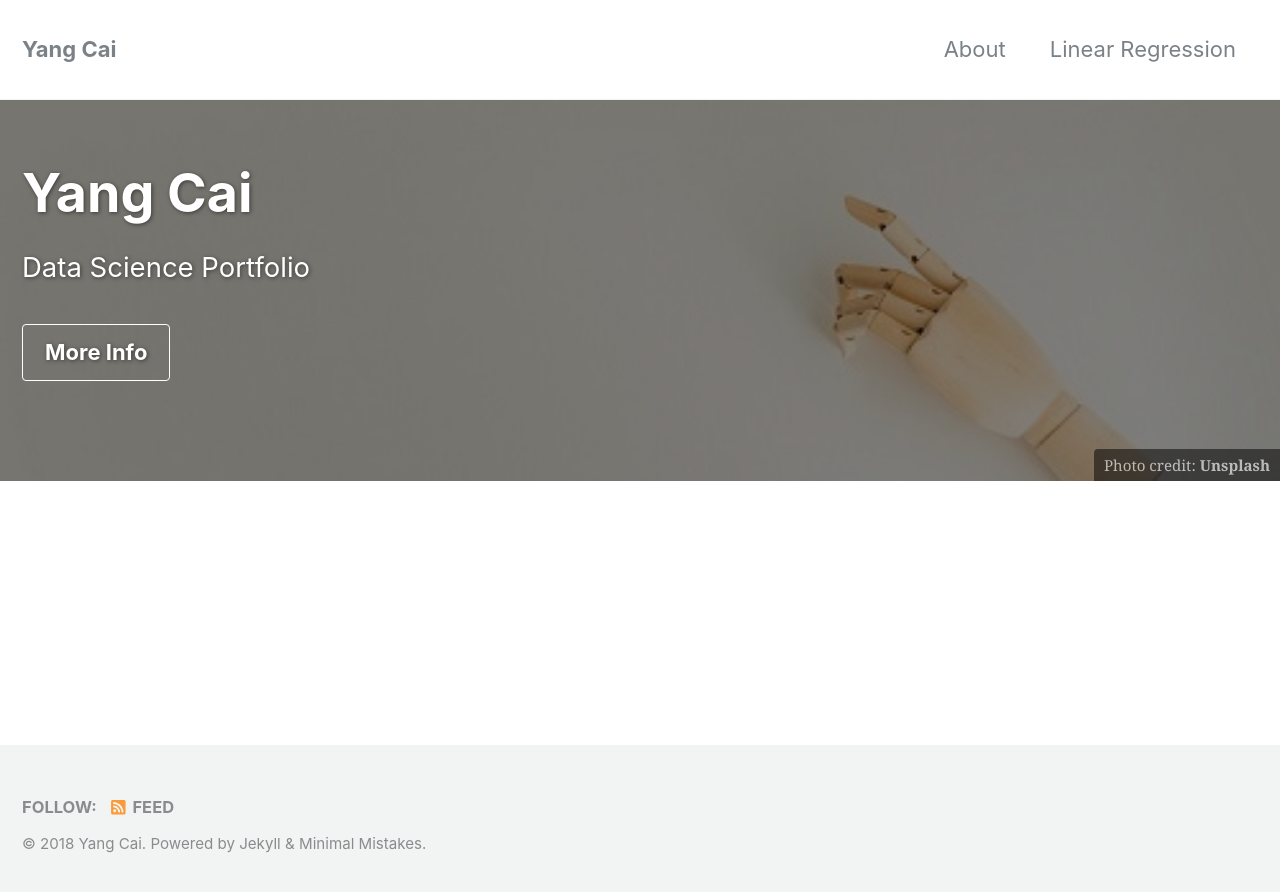
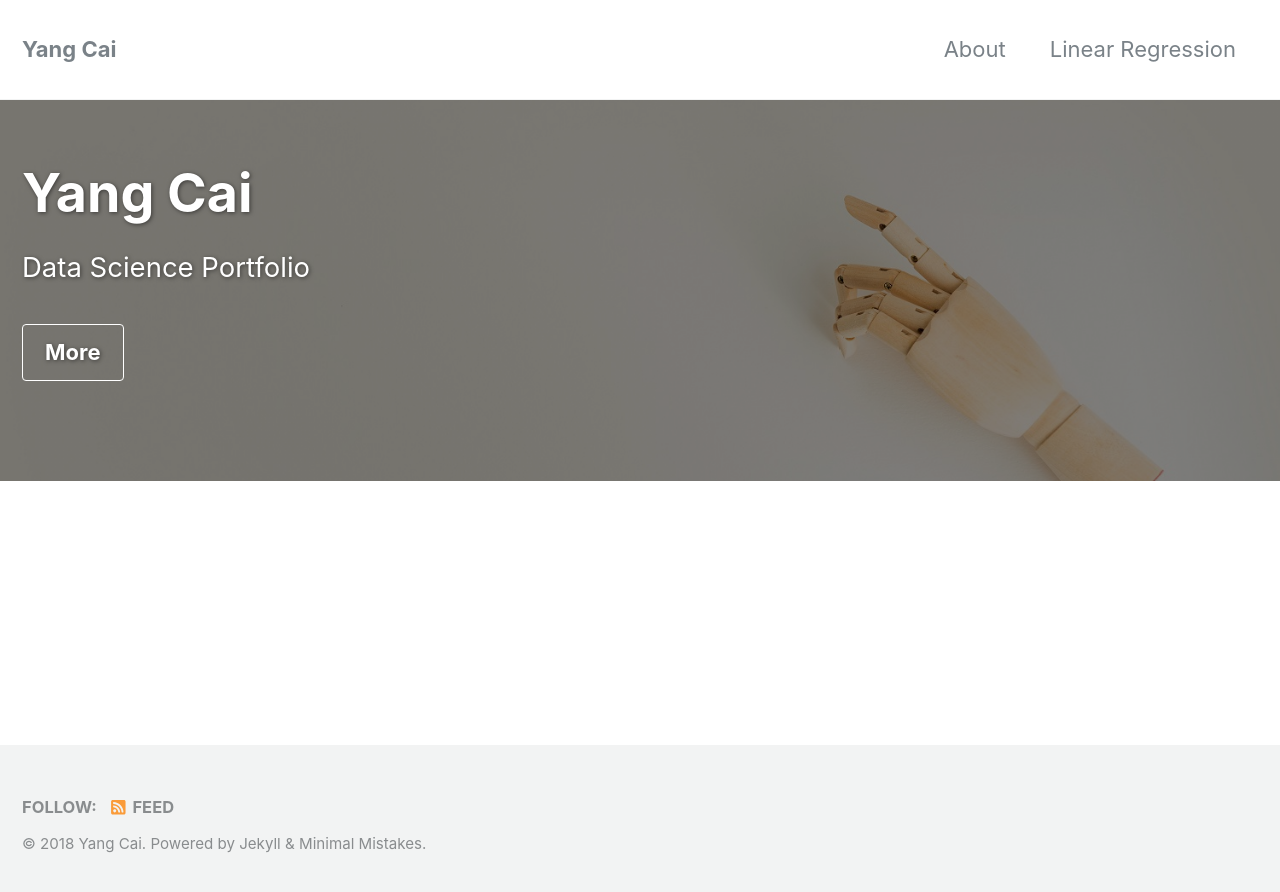
Before and after one commit to ladyissy/ladyissy.github.io, a Jekyll site: the page built from index.html, in a window 1280 px wide. Shown: the top 892 px of the page. Built offline with Jekyll 4.4.1, drawn with Linux system fonts in a browser that asks for light colours; nearby versions of some CDN libraries; the list of posts is cut into pages by our own code.

Commit message:
commit 27

```diff
--- a/index.html
+++ b/index.html
@@ -5,7 +5,6 @@ excerpt: "Data Science Portfolio"
 header:
   overlay_image: "/images/hand.jpg"
   overlay_filter: 0.5 # same as adding an opacity of 0.5 to a black background
-  caption: "Photo credit: [**Unsplash**](https://unsplash.com)"
-  cta_label: "More Info"
+  cta_label: "More"
   cta_url: "https://unsplash.com"
 ---
```
Also changed, not shown: images/hand.jpg.
